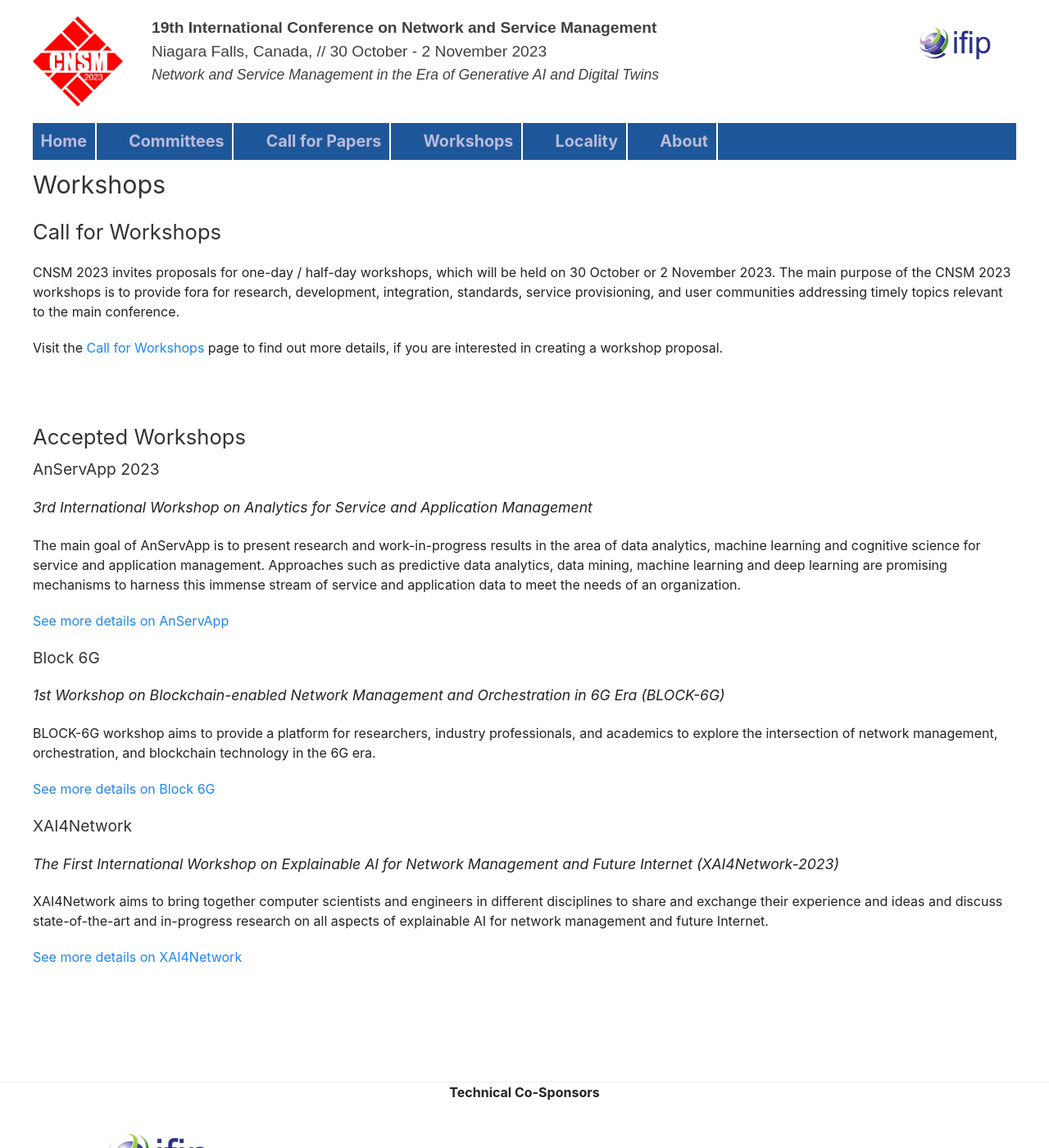
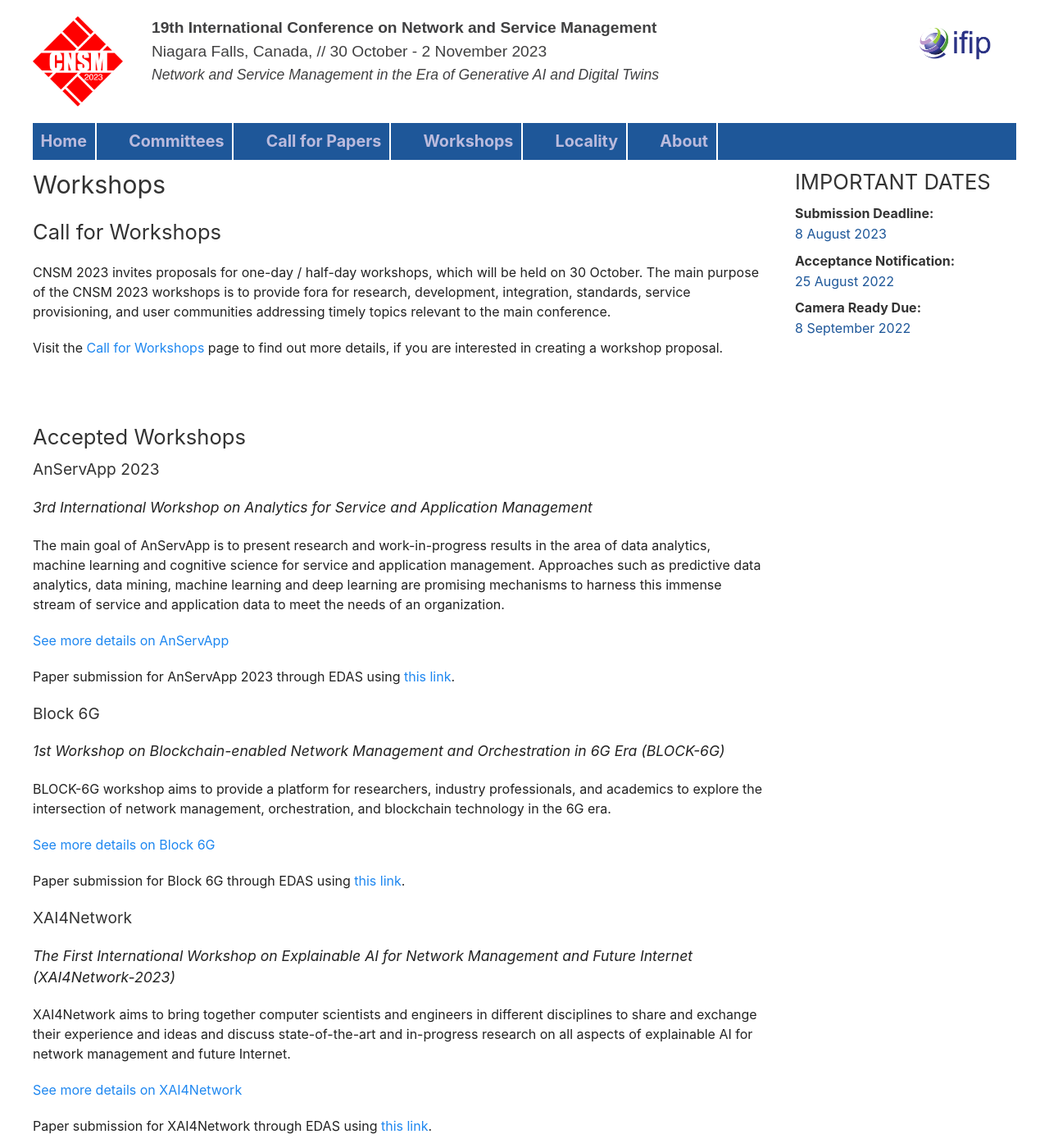
Before and after one commit to stuartclayman/cnsm-2023-website, a Jekyll site: the page built from workshops.html, in a window 1280 px wide and 1400 px high. Shown: the whole window at 82% size. Built offline with Jekyll 4.4.1, drawn with Linux system fonts in a browser that asks for light colours; nearby versions of some CDN libraries.

Commit message:
Workshop updates

```diff
--- a/workshop_AnServApp.html
+++ b/workshop_AnServApp.html
@@ -55,7 +55,6 @@ Pal Varga, Budapest University of Technology and Economics, Hungary<br/>
 
 <p>Authors are invited to submit original contributions that have not been published or submitted for publication elsewhere. Papers should be prepared using the IEEE 2-column conference style and are limited to 7 pages including references.</p>
 
-<p>Papers must be submitted electronically in PDF format through EDAS using <a href="https://edas.info/newPaper.php?c=31284&track=119430">this link</a>.
-</p>
+<p>Papers must be submitted electronically in PDF format through EDAS using <a href="https://edas.info/newPaper.php?c=31284&track=119430">this link</a>.</p>
 
 <p>In addition to regular papers, short papers describing late-breaking advances and work-in-progress reports from ongoing research are also welcomed. These should also be in IEEE 2-column format between 2 to 4 pages in length. </p>
--- a/workshops.html
+++ b/workshops.html
@@ -4,7 +4,7 @@ title: Workshops
 ---
 <div class="uk-grid">
 
-  <div class="uk-width-4-4@m">
+  <div class="uk-width-3-4@m">
     <h1>Workshops</h1>
 
     <!-- <p>
@@ -22,7 +22,7 @@ title: Workshops
 
           <p>
 CNSM 2023 invites proposals for one-day / half-day workshops, which will
-be  held on 30 October or 2 November 2023.  The  main purpose of the
+be  held on 30 October.  The  main purpose of the
 CNSM 2023 workshops is to provide fora  for research,  development,
 integration, standards,  service provisioning,  and  user  communities
 addressing timely topics relevant to the main conference.
@@ -49,6 +49,9 @@ addressing timely topics relevant to the main conference.
 
 
           <p><a href="workshop_AnServApp.html">See more details on AnServApp</a></p>
+
+          <p>Paper submission for AnServApp 2023 through EDAS using <a href="https://edas.info/newPaper.php?c=31284&track=119430">this link</a>.</p>
+
           <h3>Block 6G</h3>
 
           <p><span class="cnsm-theme">1st Workshop on Blockchain-enabled Network Management and Orchestration in 6G Era (BLOCK-6G)</span>
@@ -60,6 +63,8 @@ addressing timely topics relevant to the main conference.
 
 
           <p><a href="workshop_Block6G.html">See more details on Block 6G</a></p>
+
+          <p>Paper submission for Block 6G through EDAS using <a href="https://edas.info/newPaper.php?c=31285&track=119431">this link</a>. </p>
 
           <h3>XAI4Network</h3>
 
@@ -73,6 +78,8 @@ addressing timely topics relevant to the main conference.
 
           <p><a href="workshop_XAI4Network.html">See more details on XAI4Network</a></p>
 
+          <p>Paper submission for XAI4Network through EDAS using  <a href="https://edas.info/newPaper.php?c=31237&track=119124">this link</a>. </p>
+
         </div>
       </div>
 
@@ -84,9 +91,21 @@ addressing timely topics relevant to the main conference.
   </div>
 
 
-<!--  <div class="uk-width-1-4@m">
+  <div class="uk-width-1-4@m">
     <div class="uk-grid">
       <div class="uk-panel">
+        <h2>IMPORTANT DATES</h2>
+
+        <h5>Submission Deadline:</h5>
+        <span class="cn-blue">8 August 2023</span>
+
+        <h5>Acceptance Notification:</h5>
+        <span class="cn-blue">25 August 2022</span>
+
+        <h5>Camera Ready Due:</h5>
+        <span class="cn-blue">8 September 2022</span>
+
+        <!--
         <h2>LIST</h2>
 
         <h5>EI 2021</h5>
@@ -100,13 +119,13 @@ addressing timely topics relevant to the main conference.
 
         <h5>ZNSM 2021</h5>
         <span class="cn-blue">Info</span>
-
+        -->
 
       </div>
 
 
     </div>
-    -->
+
 
   </div>
 
```
